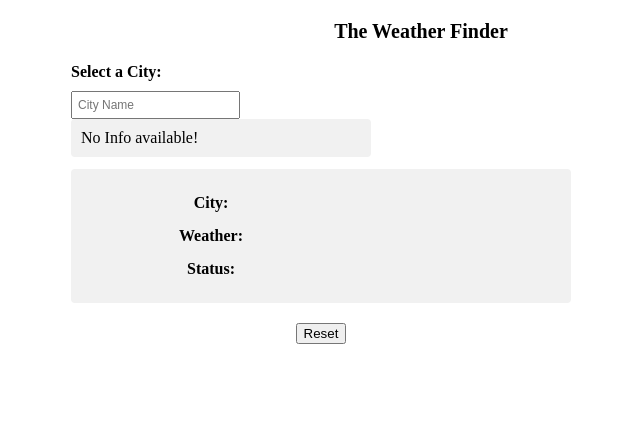
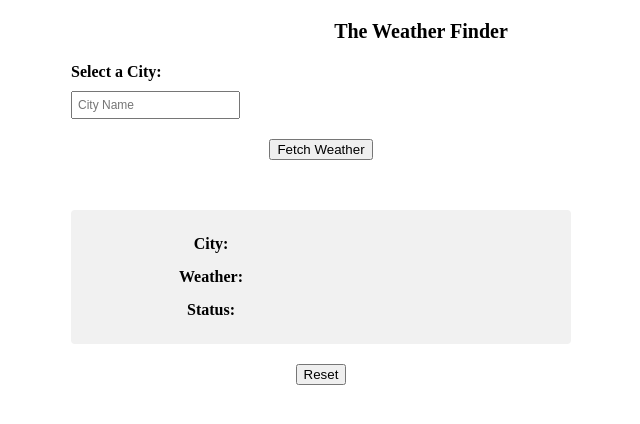
Before and after one commit to gitz10/WeatherFinder, a website: page view/index.html in a window 1280 px wide. Shown: the whole page, without its empty margins (219-859 px from the left). Drawn offline with Linux system fonts and the light colour scheme.

Commit message:
Update index.html
added "Fetch Weather" button

```diff
--- a/view/index.html
+++ b/view/index.html
@@ -8,11 +8,14 @@
     <div class="wrap">
       <label class="db padB10 fb" for="city">Select a City: </label>
       <input type="text"  placeholder="City Name" id="city" />
-      <div class="posRel">
+      <div class="btnWrap">
+        <button type="button" id="fetchBtn" onclick="weatherApp.fetchResults()">Fetch Weather</button>
+      </div>
+     <!-- <div class="posRel">
         <div id="suggestions" class="suggestions">
           <div class="suggestionItem">No Info available!</div>
         </div>
-      </div>
+      </div>-->
       <div id="selectedCityInfo">
         <div>
           <span class="w50in fb">City:</span>
@@ -28,7 +31,7 @@
         </div>
       </div>
       <div class="btnWrap">
-        <button type="button" id="resetBtn" >Reset</button>
+        <button type="button" id="resetBtn" onclick="weatherApp.reset()">Reset</button>
       </div>
     </div>
   </body>
```
